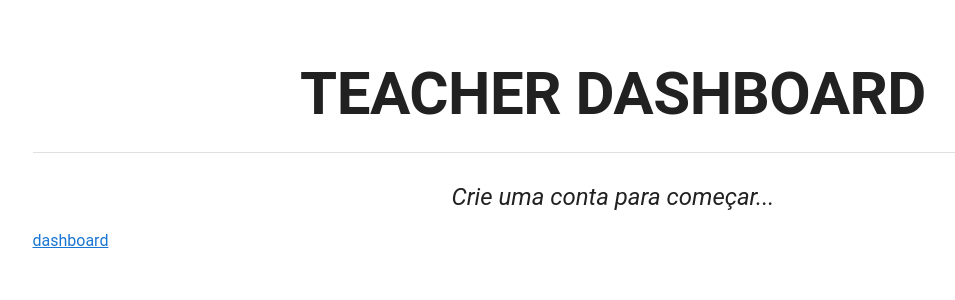
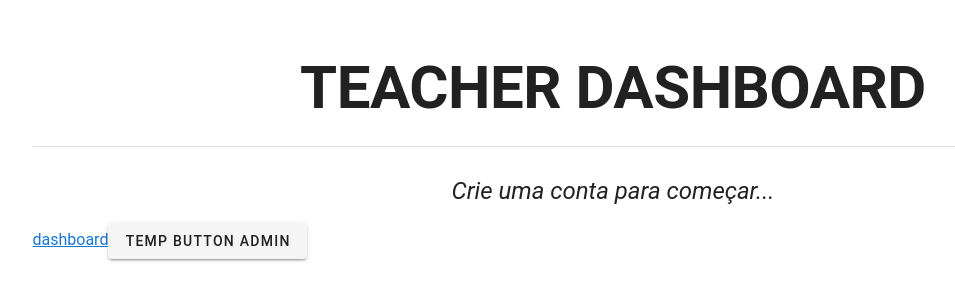
Before and after one commit to rafael-lua/teacher-dashboard, a Vue app: page / in a window 1280 px wide. Shown: the part 242-542 px from the top of the page, without its empty margins (27-982 px from the left). Built offline with nearby package versions, Linux system fonts and the light colour scheme.

Commit message:
initial implementation and experimentation

```diff
--- a/src/store/index.js
+++ b/src/store/index.js
@@ -1,11 +1,13 @@
 import Vue from "vue";
 import Vuex from "vuex";
+
+import user from "./modules/user";
 
 Vue.use(Vuex);
 
 export default new Vuex.Store({
   state: {},
-  mutations: {},
-  actions: {},
-  modules: {},
+  modules: {
+    user,
+  },
 });
--- /dev/null
+++ b/src/store/modules/user.js
@@ -0,0 +1,28 @@
+const initialState = {
+  username: "admin",
+  password: "admin",
+};
+
+const module = {
+  namespaced: true,
+
+  state: initialState,
+
+  mutations: {
+    changeUsername(state, newUsername) {
+      state.username = newUsername;
+    },
+  },
+
+  actions: {
+    // Can be async
+    // Can commit multiple mutations
+    // `context` is being destructured
+    changeUsername({ commit }, newUsername) {
+      const n = Math.floor(Math.random() * 100);
+      commit("changeUsername", newUsername + n);
+    },
+  },
+};
+
+export default module;
--- a/src/views/Home.vue
+++ b/src/views/Home.vue
@@ -8,14 +8,40 @@
           Crie uma conta para começar...
         </p>
         <router-link to="/dashboard">dashboard</router-link>
+        <v-btn @click="changeUsername('new name')"
+          >temp button {{ user }}</v-btn
+        >
       </v-col>
     </v-row>
   </v-container>
 </template>
 
 <script>
+import { mapState, mapActions } from "vuex";
+
 export default {
   name: "Home",
+
+  computed: {
+    // local computeds,
+
+    ...mapState("user", {
+      user: (state) => state.username,
+    }),
+  },
+
+  methods: {
+    // local methods,
+
+    ...mapActions("user", {
+      changeUsername: "changeUsername",
+    }),
+
+    // to access local state with `this`, a normal function must be used
+    // countPlusLocalState (state) {
+    //   return state.count + this.localCount
+    // }
+  },
 };
 </script>
 
```
